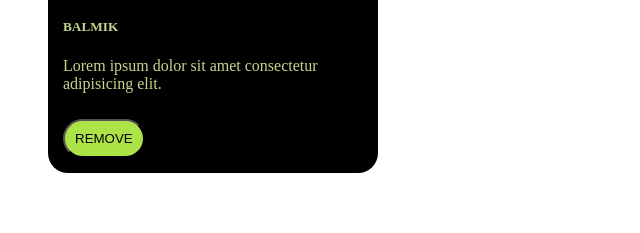
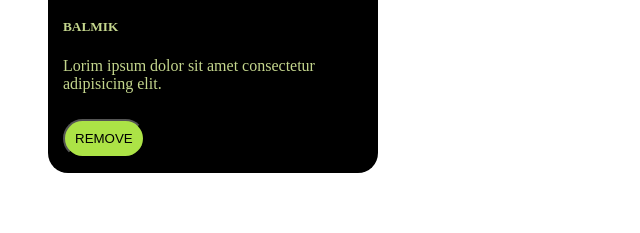
Before and after one commit to sucharithaatech143-sketch/book_info, a website: page index.html in a window 1280 px wide. Shown: the part 213-446 px from the top of the page, 0-640 px from the left. Drawn offline with Linux system fonts and the light colour scheme; a web font is replaced by a local one.

Commit message:
Fix typo and ensure proper HTML structure
Corrected a typo in the paragraph text and ensured proper HTML structure.

```diff
--- a/index.html
+++ b/index.html
@@ -22,7 +22,7 @@
         <div class="container">
             <h2>RAMAYANAM</h2>
             <h5>BALMIK</h5>
-            <p>Lorem ipsum dolor sit amet consectetur adipisicing elit.</p>
+            <p>Lorim ipsum dolor sit amet consectetur adipisicing elit.</p>
             <button class="xb">REMOVE</button>
         </div>
     </div>
```
